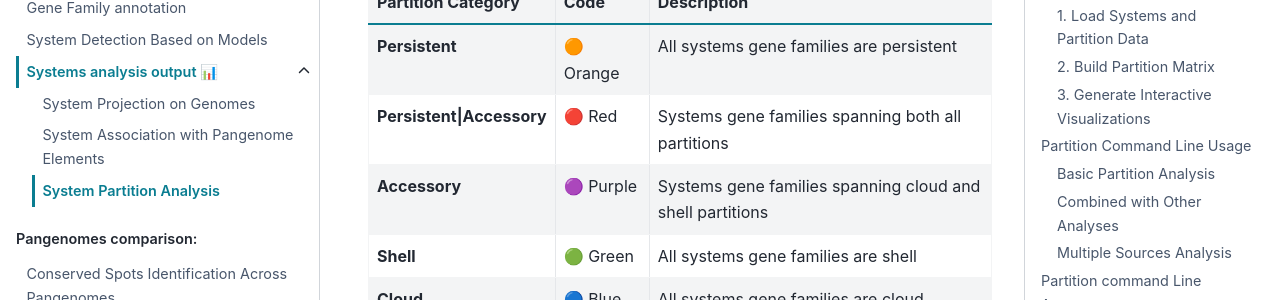
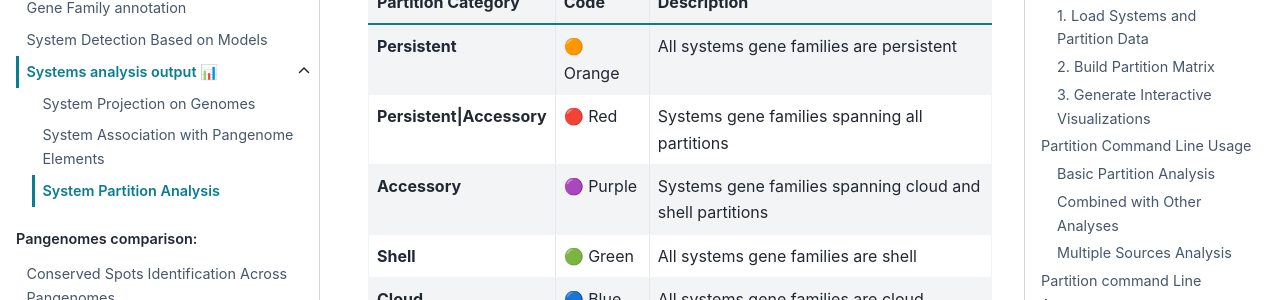
Before and after one commit to labgem/PANORAMA, a Sphinx documentation site: the page built from docs/user/partition.md, in a window 1280 px wide and 900 px high, scrolled down 3582 px. Shown: the part 154-454 px from the top of the window. Built offline with Sphinx 7.4.7 and the PyData theme 0.15.4, drawn with Linux system fonts in a browser that asks for light colours; the version number could not be read and is left out.

Commit message:
Fix typo in partition documentation table

```diff
--- a/docs/user/partition.md
+++ b/docs/user/partition.md
@@ -121,7 +121,7 @@ a function in the system:
 | Partition Category        | Color Code | Description                                               |
 |---------------------------|------------|-----------------------------------------------------------|
 | **Persistent**            | 🟠 Orange  | All systems gene families are persistent                  |
-| **Persistent\|Accessory** | 🔴 Red     | Systems gene families spanning both all partitions        |
+| **Persistent\|Accessory** | 🔴 Red     | Systems gene families spanning all partitions             |
 | **Accessory**             | 🟣 Purple  | Systems gene families spanning cloud and shell partitions |
 | **Shell**                 | 🟢 Green   | All systems gene families are shell                       |
 | **Cloud**                 | 🔵 Blue    | All systems gene families are cloud                       |
```
